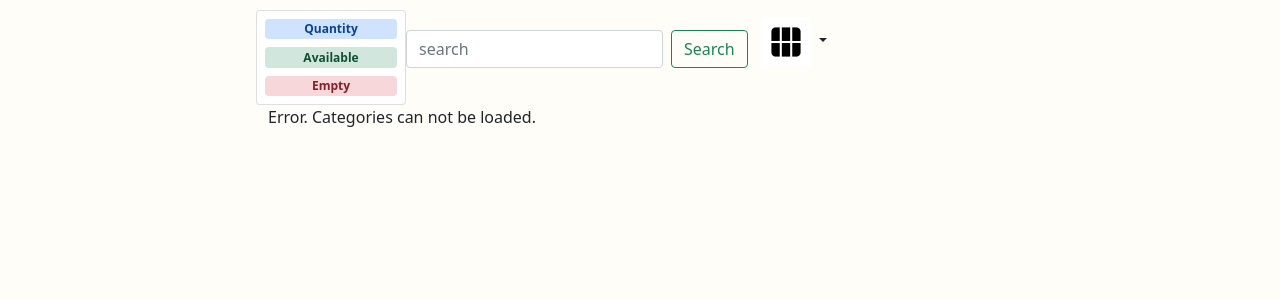
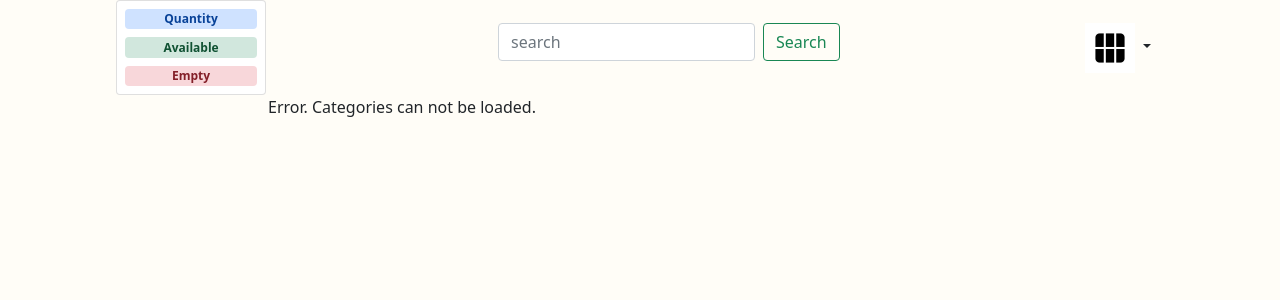
Before and after one commit to alshap/labWebInv, a Django app: page /hardware/ in a window 1280 px wide. Shown: the part 102-402 px from the top of the page. Run offline with Django 3.2, Linux system fonts and the light colour scheme; data that the repository does not hold is empty; some libraries are stand-ins or nearby versions.

Commit message:
design classes instread of style in html

```diff
--- a/hardware/templates/hardware/index.html
+++ b/hardware/templates/hardware/index.html
@@ -19,6 +19,9 @@
     <meta charset="utf-8">
     <meta name="viewport" content="width=device-width, initial-scale=1">
 
+    <link href="{% static 'css/style.css' %}" rel="stylesheet">
+
+
     <!-- Bootstrap CSS -->
     <link href="https://cdn.jsdelivr.net/npm/bootstrap@5.0.0-beta1/dist/css/bootstrap.min.css" rel="stylesheet" integrity="sha384-giJF6kkoqNQ00vy+HMDP7azOuL0xtbfIcaT9wjKHr8RbDVddVHyTfAAsrekwKmP1" crossorigin="anonymous">
     <script src="https://cdn.jsdelivr.net/npm/bootstrap@5.0.0-beta1/dist/js/bootstrap.bundle.min.js" integrity="sha384-ygbV9kiqUc6oa4msXn9868pTtWMgiQaeYH7/t7LECLbyPA2x65Kgf80OJFdroafW" crossorigin="anonymous"></script>
@@ -32,21 +35,22 @@
   </head>
 
 
-  <body style="background-color: #FFFDF7">
+  <body>
 
       {% include "./base.html" %}
 
 
-        <div class="btn-group" style="width:80%;margin:auto;" role="group" aria-label="">
+        <!--upper-->
+        <div class="btn-group upper-panel" role="group" aria-label="">
 
           <!--info-->
-          <div class="card p-1" style="margin-left: 25%;top:10px;margin-bottom: 10px;width: 150px;height: 95px;">
+          <div class="card p-1 upper-panel-info">
                 <span class="badge alert-primary m-1">Quantity</span><span class="badge alert-success m-1">Available</span>
                 <span class="badge alert-danger m-1">Empty</span>
           </div>
 
           <!--search-->
-          <div style="height:50px;margin-top:30px;";>
+          <div class="upper-panel-search">
             <form class="d-flex">
               <input class="form-control me-2" type="search" placeholder="search" placeholder="Search" aria-label="Search">
               <button class="btn btn-outline-success" type="submit">Search</button>
@@ -54,7 +58,7 @@
           </div>
 
           <!--view choice-->
-          <div class="dropdown show" style="top:10px;margin-bottom: 10px;">
+          <div class="dropdown show upper-panel-choice">
             <a class="btn dropdown-toggle" href="#" role="button" id="dropdownMenuLink" data-toggle="dropdown" aria-haspopup="true" aria-expanded="false">
               {% if obj_view == 0 %}
               <img src="{% static 'icons/cardview-icon.jpg' %}" width="50px">
@@ -75,6 +79,7 @@
           </div>
 
         </div>
+        <!---->
 
 
 
--- /dev/null
+++ b/static/css/style.css
@@ -0,0 +1,29 @@
+
+body {
+
+	background-color: #FFFDF7 !important;
+
+}
+
+.upper-panel{
+	width:100%;
+	margin:auto;
+}
+
+.upper-panel-info{
+	margin: auto;
+	vertical-align: middle;
+	width: 150px;
+	height: 95px;
+}
+
+.upper-panel-search{
+	margin: auto;
+	height:50px;
+	vertical-align: middle;
+}
+
+.upper-panel-choice{
+	margin: auto;
+	vertical-align: middle;
+}
```
Also changed, not shown: hardware/templates/hardware/category-details.html (+22 -1 lines).
